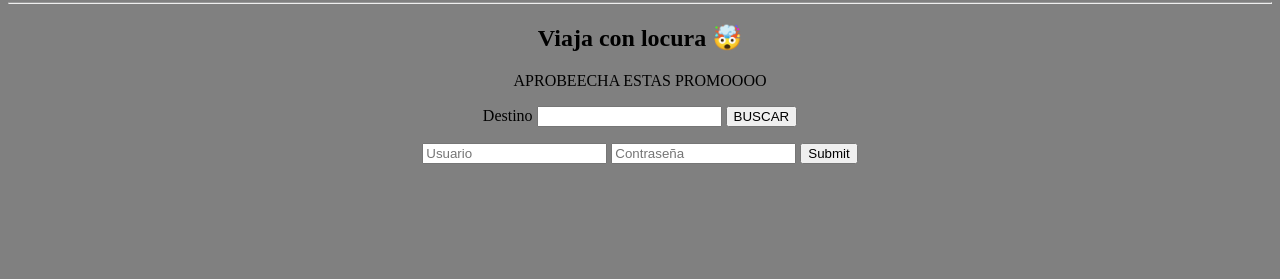
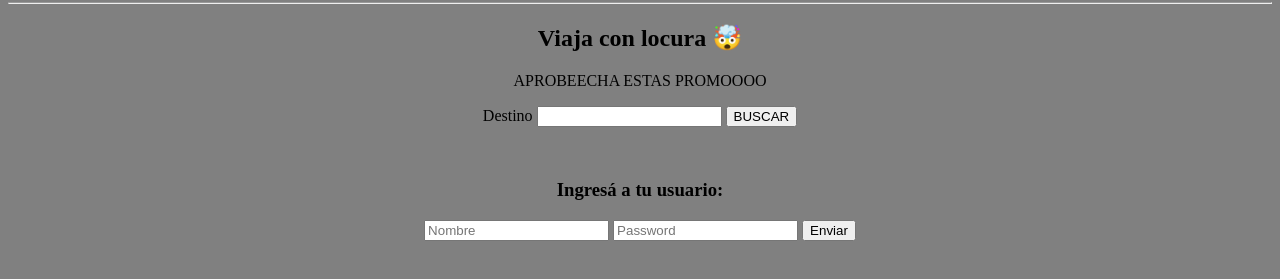
Before and after one commit to LautaroPontoriero/clase9LautaroPontoriero, a plain HTML site: page usuario.html in a window 1280 px wide. Shown: the part 79-358 px from the top of the page. Drawn offline with Linux system fonts and the light colour scheme.

Commit message:
Update usuario.html

```diff
--- a/usuario.html
+++ b/usuario.html
@@ -20,11 +20,14 @@
     <button id="btnSearch">BUSCAR</button>
     <span id="mensaje"></span>
     <ul id="lista"></ul>
+
+    <br>
+    <h3>Ingresá a tu usuario:</h3>
+
     <form action="">
-        <input type="text" placeholder="Usuario" />
-        <input type="contraseña" placeholder="Contraseña" />
-        <input type="submit" placeholder="Enviar" />
+        <input type="text" placeholder="Nombre" />
+        <input type="password" placeholder="Password" />
+        <input type="submit" value="Enviar" />
     </form>
-    <script src="./entrega.js"></script>
 </body>
 </html>
```
